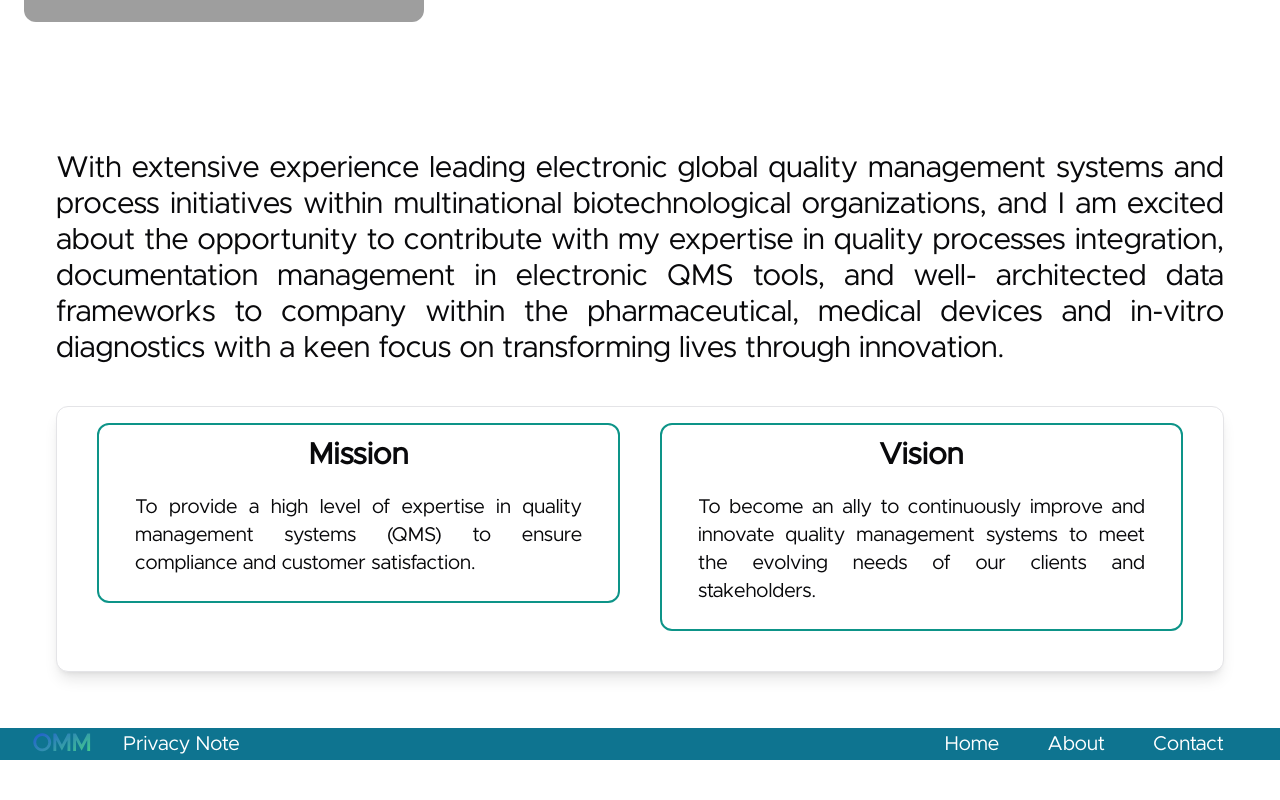
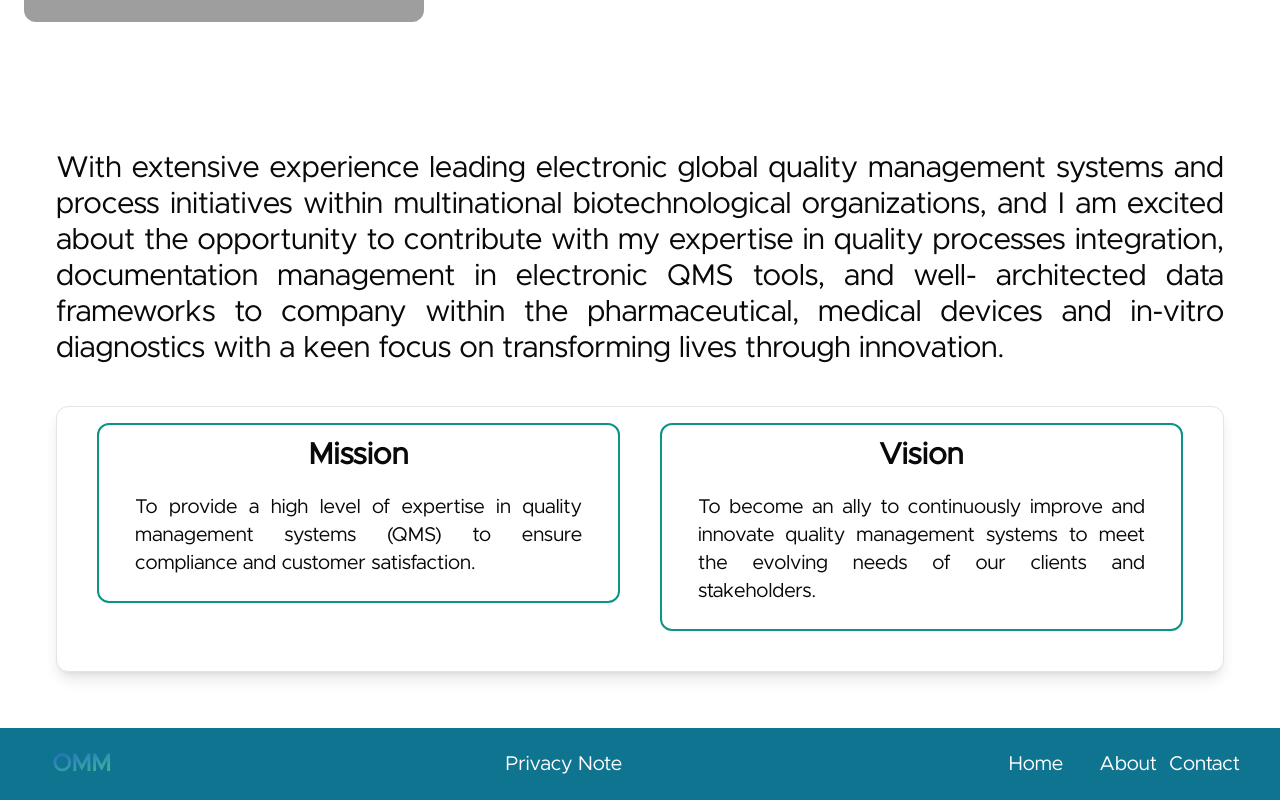
Before and after one commit to orl1289/boilerplate, a React (Vite) app: page / in a window 1280 px wide. Shown: the part 990-1790 px from the top of the page. Before the commit the page ends 1750 px from the top, so only its background shows below. Built offline with nearby package versions, Linux system fonts and the light colour scheme; grey boxes are pictures that could not be loaded.

Commit message:
Established  max-widt:1280px; and fixed footer

```diff
--- a/src/App.css
+++ b/src/App.css
@@ -1,5 +1,5 @@
  #root {
-
+  max-widt:1280px;
   min-width:360px;
   margin: 0;
   min-height:100%;
--- a/src/components/Footer.tsx
+++ b/src/components/Footer.tsx
@@ -3,30 +3,53 @@ import React from "react";
 
 const Footer: React.FC = () => {
   return (
-    <nav className="bg-primary text-white sticky top-0 right-0 box-border w-full">
-      <div className="container mx-auto flex justify-between items-center">
+    <nav className=" bg-primary text-white sticky top-0 right-0 box-border p-5 w-full">
+      {/* FULL Div*/}
+      <div className="max-w-container w-full mx-auto">
+
+
+        {/*Div that fits everything into one */}
+        <div className="flex justify-between items-center">
+          {/*Symbol of the company */}
           <div>
-          <p className=" text-lg tablet:text-xl laptop:text-2xl font-bold bg-gradient-to-br from-blue-700 to-green-400 bg-clip-text text-transparent">
+            <p className="container left-0 w-fit text-lg tablet:text-xl laptop:text-2xl font-bold bg-gradient-to-br from-blue-700 to-green-400 bg-clip-text text-transparent">
               OMM
             </p>
           </div>
-        <div className="container mx-auto flex justify-between items-center">
-          <a href="/privacynote" className="hover:text-gray-400 text-xs mr-6 tablet:text-lg laptop:text-xl">
+
+          {/*Div to Privacy notes */}
+          <div className="relative z-50 flex justify-center">
+            <div className="flex items-center gap-2"></div>
+            <a
+              href="/privacynote"
+              className="hover:text-gray-400 text-xs mr-6 tablet:text-lg laptop:text-xl"
+            >
               {" "}
               Privacy Note
             </a>
           </div>
 
-        <div className="flex">
-          <a href="/" className="hover:text-gray-400 text-xs mr-6 tablet:text-lg laptop:text-xl">
+          {/*Links to other Pages */}
+          <div className="flex space-x-3 items-center mr-5">
+            <a
+              href="/"
+              className="hover:text-gray-400 text-xs mr-6 tablet:text-lg laptop:text-xl"
+            >
               Home
             </a>
-          <a href="/about" className="hover:text-gray-400 text-xs mr-6 ml-6 tablet:text-lg laptop:text-xl">
+            <a
+              href="/about"
+              className="hover:text-gray-400 text-xs mr-6 ml-6 tablet:text-lg laptop:text-xl"
+            >
               About
             </a>
-          <a href="/contact" className="hover:text-gray-400 text-xs mr-6 ml-6 tablet:text-lg laptop:text-xl">
+            <a
+              href="/contact"
+              className="hover:text-gray-400 text-xs mr-6 ml-6 tablet:text-lg laptop:text-xl"
+            >
               Contact
             </a>
+          </div>
         </div>
       </div>
     </nav>
```
Lines whose indentation alone changed are shown as unchanged.
